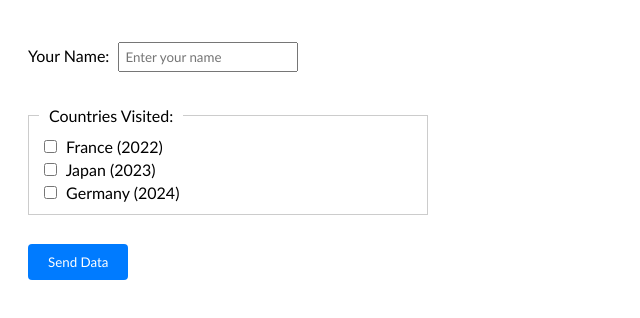
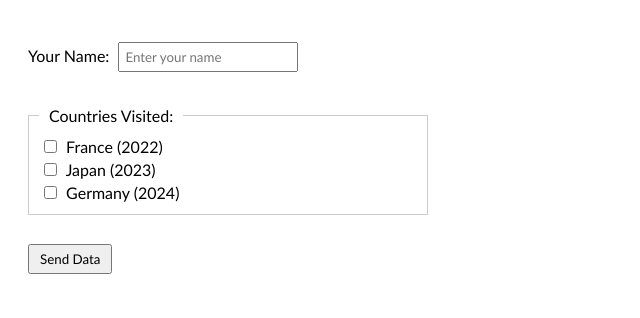
Before and after one commit to minhyukkim501/hw7, a plain HTML site: page html/ex3.html in a window 1280 px wide. Shown: the part 114-432 px from the top of the page, without its empty margins (0-640 px from the left). Drawn offline with Linux system fonts and the light colour scheme.

Commit message:
Update style.css

```diff
--- a/css/style.css
+++ b/css/style.css
@@ -6,90 +6,61 @@ table#paintings {
   border-collapse: collapse;
   border: 1px solid black;
 }
-
 table#paintings th,
 table#paintings td {
   border: 1px solid black;
   padding: 5px;
 }
-
 table#paintings th {
   background-color: lightgray;
 }
-
-
 table#userInfo {
   border-collapse: collapse;
   border: 1px solid black;
 }
-
 table#userInfo th,
 table#userInfo td {
   border: 1px solid black;
   padding: 5px;
 }
-
 table#userInfo th {
   background-color: lightgray;
 }
-
 input[type="text"] {
   padding: 5px;
 }
-
 button {
   padding: 5px 10px;
 }
-
 form {
   max-width: 400px;
   padding: 20px;
 }
-
 input[type="text"],
 input[type="checkbox"] {
   margin: 5px;
 }
-
 fieldset {
   border: 1px solid #ccc;
   padding: 10px;
   margin: 10px 0;
 }
-
 legend {
   padding: 0 10px;
 }
-
-button[type="submit"] {
-  padding: 10px 20px;
-  background-color: #007bff;
-  color: white;
-  border: none;
-  border-radius: 4px;
-  cursor: pointer;
-}
-
-button[type="submit"]:hover {
-  background-color: #0056b3;
-}
-
 table#formDataTable {
   border-collapse: collapse;
   border: 1px solid black;
   margin-top: 20px;
 }
-
 table#formDataTable th,
 table#formDataTable td {
   border: 1px solid black;
   padding: 5px;
 }
-
 table#formDataTable th {
   background-color: lightgray;
 }
-
 select {
   padding: 5px;
 }
```
